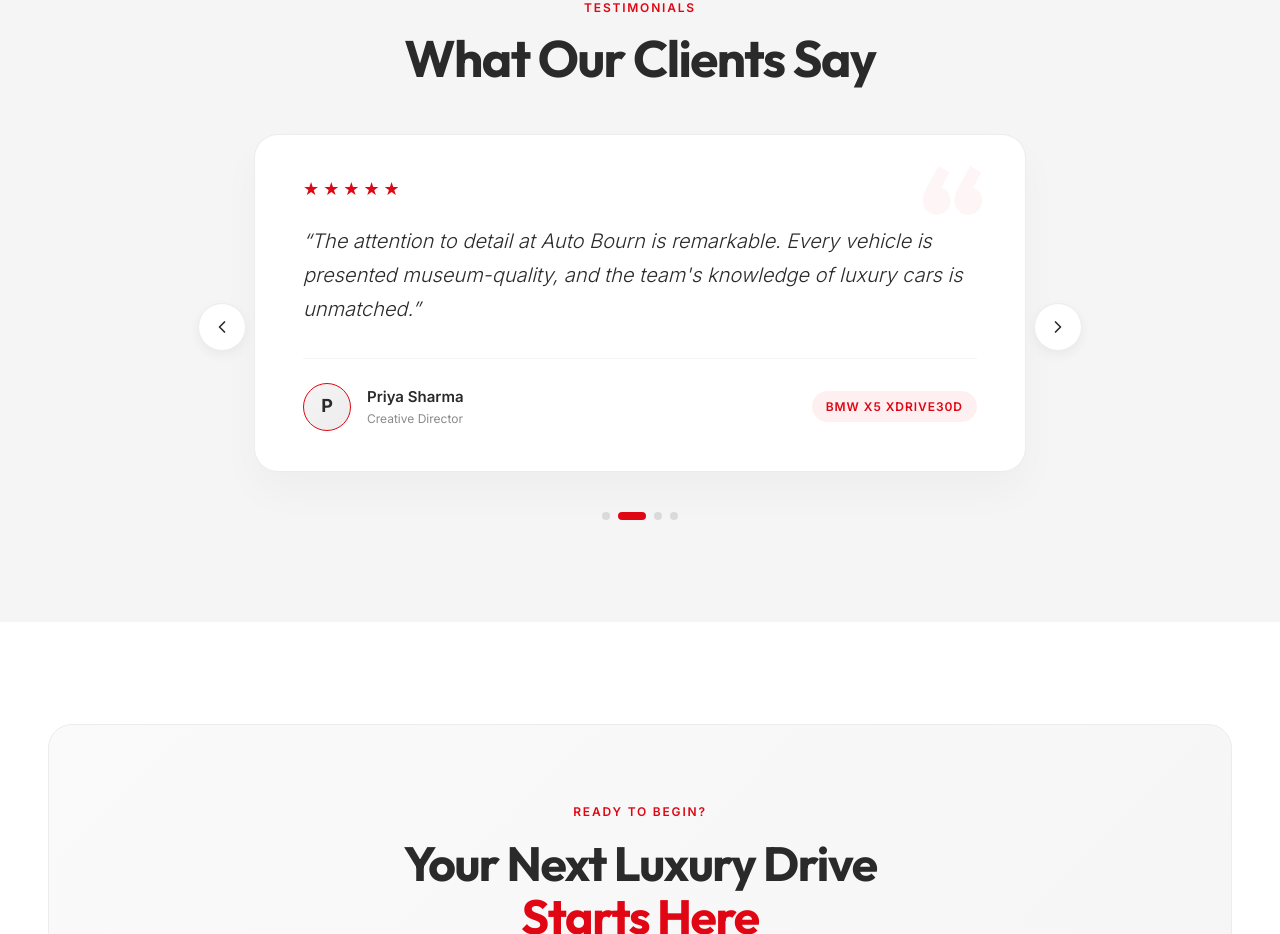
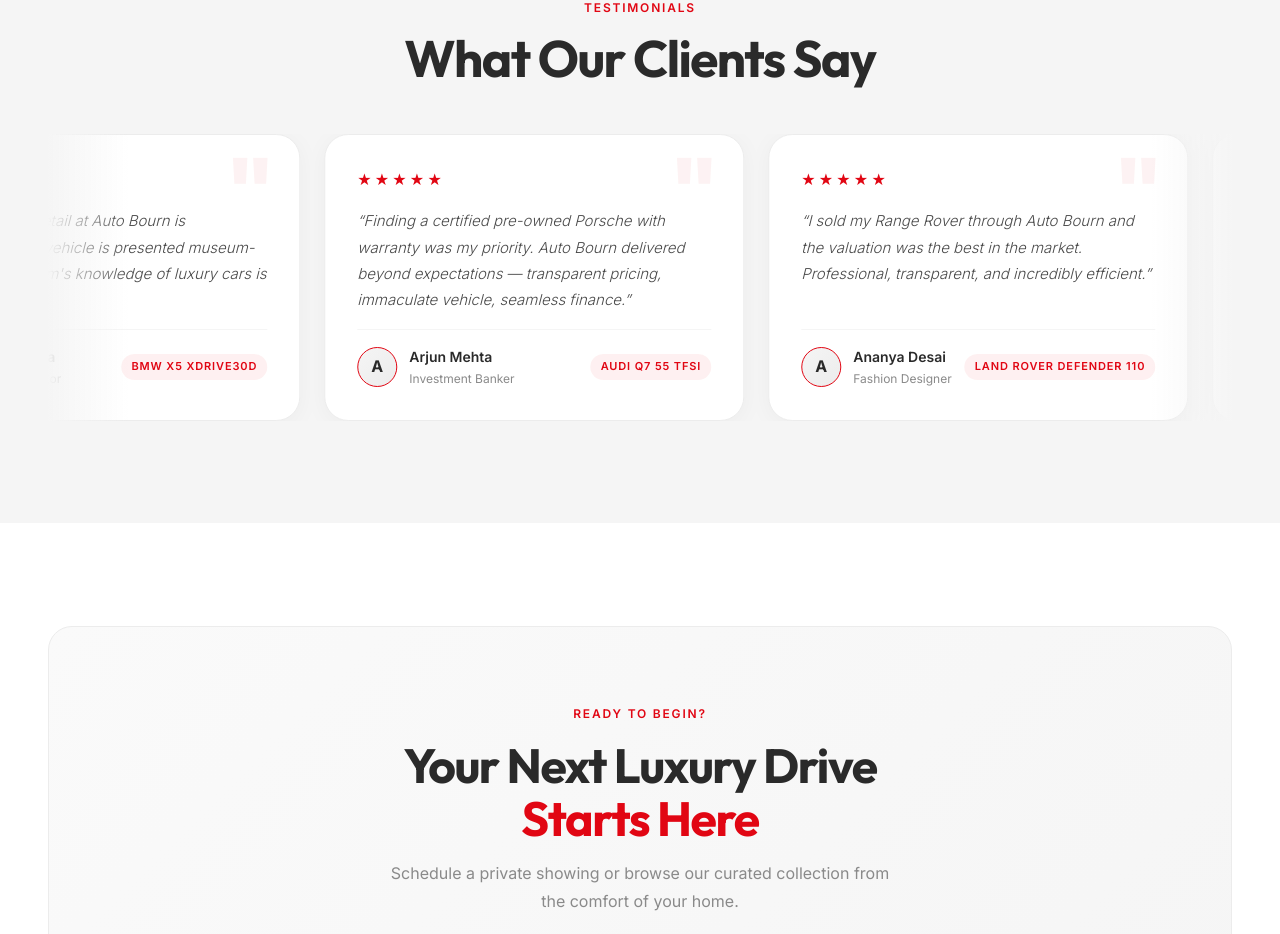
Before and after one commit to axiavalue/autobourn2, a Next.js app: page / in a window 1280 px wide. Shown: the part 5620-6554 px from the top of the page. Built offline with nearby package versions, Linux system fonts and the light colour scheme.

Commit message:
task-5: infinite CSS marquee carousel with pause-on-hover

```diff
--- a/src/components/TestimonialCarousel.tsx
+++ b/src/components/TestimonialCarousel.tsx
@@ -1,7 +1,6 @@
 'use client';
 
-import React, { useState, useEffect, useRef } from 'react';
-import { motion, AnimatePresence } from 'framer-motion';
+import React, { useRef, useState } from 'react';
 import { Testimonial } from '@/data/vehicles';
 
 interface TestimonialCarouselProps {
@@ -9,275 +8,122 @@ interface TestimonialCarouselProps {
 }
 
 export default function TestimonialCarousel({ testimonials }: TestimonialCarouselProps) {
-  const [currentIndex, setCurrentIndex] = useState(0);
-  const [direction, setDirection] = useState(0); // -1 for left, 1 for right
-  const [isPaused, setIsPaused] = useState(false);
-  const autoPlayRef = useRef<NodeJS.Timeout | null>(null);
-
-  const startAutoPlay = () => {
-    stopAutoPlay();
-    autoPlayRef.current = setInterval(() => {
-      handleNext();
-    }, 5000);
-  };
-
-  const stopAutoPlay = () => {
-    if (autoPlayRef.current) {
-      clearInterval(autoPlayRef.current);
-    }
-  };
-
-  useEffect(() => {
-    if (!isPaused) {
-      startAutoPlay();
-    } else {
-      stopAutoPlay();
-    }
-    return () => stopAutoPlay();
-  }, [isPaused, currentIndex]);
-
-  const handleNext = () => {
-    setDirection(1);
-    setCurrentIndex((prevIndex) => (prevIndex + 1) % testimonials.length);
-  };
-
-  const handlePrev = () => {
-    setDirection(-1);
-    setCurrentIndex((prevIndex) => (prevIndex - 1 + testimonials.length) % testimonials.length);
-  };
-
-  const handleDotClick = (index: number) => {
-    setDirection(index > currentIndex ? 1 : -1);
-    setCurrentIndex(index);
-  };
-
-  const slideVariants = {
-    enter: (dir: number) => ({
-      x: dir > 0 ? 120 : -120,
-      opacity: 0,
-    }),
-    center: {
-      x: 0,
-      opacity: 1,
-    },
-    exit: (dir: number) => ({
-      x: dir < 0 ? 120 : -120,
-      opacity: 0,
-    }),
-  };
+  const trackRef = useRef<HTMLDivElement>(null);
+  const [paused, setPaused] = useState(false);
 
   if (!testimonials || testimonials.length === 0) return null;
 
-  const currentTestimonial = testimonials[currentIndex];
+  const items = [...testimonials, ...testimonials, ...testimonials];
 
   return (
     <div
-      onMouseEnter={() => setIsPaused(true)}
-      onMouseLeave={() => setIsPaused(false)}
+      style={{ position: 'relative', overflow: 'hidden', width: '100%' }}
+      onMouseEnter={() => setPaused(true)}
+      onMouseLeave={() => setPaused(false)}
+    >
+      <div style={{
+        position: 'absolute', top: 0, left: 0, width: '80px', height: '100%',
+        background: 'linear-gradient(to right, #F5F5F5, transparent)',
+        zIndex: 2, pointerEvents: 'none',
+      }} />
+      <div style={{
+        position: 'absolute', top: 0, right: 0, width: '80px', height: '100%',
+        background: 'linear-gradient(to left, #F5F5F5, transparent)',
+        zIndex: 2, pointerEvents: 'none',
+      }} />
+
+      <div
+        ref={trackRef}
+        className="testimonial-track"
         style={{
-        position: 'relative',
-        maxWidth: '900px',
-        margin: '0 auto',
-        padding: '0 4rem',
+          display: 'flex',
+          gap: '1.5rem',
+          width: 'max-content',
+          animationPlayState: paused ? 'paused' : 'running',
         }}
       >
-      <div style={{ position: 'relative', width: '100%', minHeight: '260px' }}>
-        <AnimatePresence initial={false} custom={direction} mode="wait">
-          <motion.div
-            key={currentIndex}
-            custom={direction}
-            variants={slideVariants}
-            initial="enter"
-            animate="center"
-            exit="exit"
-            transition={{ duration: 0.5, ease: [0.16, 1, 0.3, 1] }}
+        {items.map((t, i) => (
+          <div
+            key={i}
             style={{
-              width: '100%',
+              width: 'clamp(280px, 35vw, 420px)',
+              flexShrink: 0,
               background: '#FFFFFF',
               borderRadius: '24px',
-              padding: '2.5rem clamp(1.5rem, 4vw, 3rem)',
+              padding: '2rem clamp(1.25rem, 3vw, 2rem)',
               border: '1px solid #ECECEC',
-              boxShadow: '0 20px 40px rgba(0, 0, 0, 0.03)',
+              boxShadow: '0 4px 24px rgba(0,0,0,0.04)',
               display: 'flex',
               flexDirection: 'column',
-              justifyContent: 'space-between',
+              gap: '1rem',
+              position: 'relative',
             }}
           >
-            <div>
-              {/* Quote Mark Icon Accent */}
-              <div style={{
-                position: 'absolute',
-                top: '1rem',
-                right: '2.5rem',
-                fontSize: '8rem',
-                lineHeight: 1,
-                fontFamily: 'var(--font-primary), serif',
-                color: 'rgba(225,6,19,0.04)',
-                userSelect: 'none',
-                pointerEvents: 'none',
-                fontWeight: 900
-              }}>
-                “
-              </div>
-              <div style={{ display: 'flex', gap: '0.25rem', marginBottom: '1.25rem', position: 'relative', zIndex: 2 }}>
-                {Array.from({ length: currentTestimonial.rating }).map((_, j) => (
-                  <span key={j} style={{ color: '#E10613', fontSize: '1.125rem' }}>★</span>
+            <span style={{
+              position: 'absolute', top: '0.75rem', right: '1.5rem',
+              fontSize: '5rem', lineHeight: 1, color: 'rgba(225,6,19,0.05)',
+              fontWeight: 900, pointerEvents: 'none', userSelect: 'none',
+            }}>"</span>
+
+            <div style={{ display: 'flex', gap: '0.2rem' }}>
+              {Array.from({ length: t.rating }).map((_, j) => (
+                <span key={j} style={{ color: '#E10613', fontSize: '1rem' }}>★</span>
               ))}
             </div>
+
             <p style={{
               fontFamily: 'var(--font-secondary)',
-                fontSize: 'clamp(1.05rem, 2vw, 1.25rem)',
-                lineHeight: 1.7,
-                color: '#2A2A2A',
+              fontSize: '0.9375rem',
+              lineHeight: 1.75,
+              color: '#4A4A4A',
               fontWeight: 300,
-                marginBottom: '2rem',
               fontStyle: 'italic',
+              flexGrow: 1,
               position: 'relative',
-                zIndex: 2
+              zIndex: 1,
             }}>
-                &ldquo;{currentTestimonial.content}&rdquo;
+              &ldquo;{t.content}&rdquo;
             </p>
-            </div>
 
             <div style={{
-              display: 'flex',
-              alignItems: 'center',
-              justifyContent: 'space-between',
-              borderTop: '1px solid #F5F5F5',
-              paddingTop: '1.5rem',
-              position: 'relative',
-              zIndex: 2
+              display: 'flex', alignItems: 'center', justifyContent: 'space-between',
+              borderTop: '1px solid #F5F5F5', paddingTop: '1rem',
             }}>
-              <div style={{ display: 'flex', alignItems: 'center', gap: '1rem' }}>
+              <div style={{ display: 'flex', alignItems: 'center', gap: '0.75rem' }}>
                 <div style={{
-                  width: '48px',
-                  height: '48px',
-                  borderRadius: '50%',
-                  background: 'linear-gradient(135deg, #F5F5F5 0%, #ECECEC 100%)',
-                  display: 'flex',
-                  alignItems: 'center',
-                  justifyContent: 'center',
-                  fontSize: '1.125rem',
-                  fontWeight: 700,
-                  color: '#2A2A2A',
-                  border: '1px solid #E10613'
+                  width: '40px', height: '40px', borderRadius: '50%',
+                  background: 'linear-gradient(135deg, #F5F5F5, #ECECEC)',
+                  display: 'flex', alignItems: 'center', justifyContent: 'center',
+                  fontSize: '1rem', fontWeight: 700, color: '#2A2A2A',
+                  border: '1px solid #E10613', flexShrink: 0,
                 }}>
-                  {currentTestimonial.name[0]}
+                  {t.name[0]}
                 </div>
                 <div>
-                  <p style={{ fontSize: '0.9375rem', fontWeight: 600, color: '#2A2A2A' }}>{currentTestimonial.name}</p>
-                  <p style={{ fontSize: '0.75rem', color: '#8A8A8A' }}>{currentTestimonial.role}</p>
+                  <p style={{ fontSize: '0.875rem', fontWeight: 600, color: '#2A2A2A' }}>{t.name}</p>
+                  <p style={{ fontSize: '0.75rem', color: '#8A8A8A' }}>{t.role}</p>
                 </div>
               </div>
-              <div style={{
-                background: 'rgba(225,6,19,0.06)',
-                color: '#E10613',
-                fontSize: '0.75rem',
-                fontWeight: 600,
-                padding: '6px 14px',
-                borderRadius: '999px',
-                letterSpacing: '0.08em',
-                textTransform: 'uppercase'
+              <span style={{
+                background: 'rgba(225,6,19,0.06)', color: '#E10613',
+                fontSize: '0.6875rem', fontWeight: 600, padding: '4px 10px',
+                borderRadius: '999px', letterSpacing: '0.08em', textTransform: 'uppercase',
+                whiteSpace: 'nowrap',
               }}>
-                {currentTestimonial.vehicle}
+                {t.vehicle}
+              </span>
             </div>
           </div>
-          </motion.div>
-        </AnimatePresence>
-      </div>
-
-      {/* Navigation Arrows */}
-      <button
-        onClick={handlePrev}
-        aria-label="Previous Testimonial"
-        style={{
-          position: 'absolute',
-          left: '0.5rem',
-          top: '50%',
-          transform: 'translateY(-50%)',
-          width: '48px',
-          height: '48px',
-          borderRadius: '50%',
-          background: '#FFFFFF',
-          border: '1px solid #ECECEC',
-          boxShadow: '0 4px 12px rgba(0,0,0,0.05)',
-          display: 'flex',
-          alignItems: 'center',
-          justifyContent: 'center',
-          cursor: 'pointer',
-          color: '#2A2A2A',
-          transition: 'all 0.3s ease',
-          zIndex: 10
-        }}
-        className="carousel-nav-btn"
-      >
-        <svg width="20" height="20" viewBox="0 0 24 24" fill="none" stroke="currentColor" strokeWidth="2" strokeLinecap="round" strokeLinejoin="round">
-          <polyline points="15 18 9 12 15 6" />
-        </svg>
-      </button>
-
-      <button
-        onClick={handleNext}
-        aria-label="Next Testimonial"
-        style={{
-          position: 'absolute',
-          right: '0.5rem',
-          top: '50%',
-          transform: 'translateY(-50%)',
-          width: '48px',
-          height: '48px',
-          borderRadius: '50%',
-          background: '#FFFFFF',
-          border: '1px solid #ECECEC',
-          boxShadow: '0 4px 12px rgba(0,0,0,0.05)',
-          display: 'flex',
-          alignItems: 'center',
-          justifyContent: 'center',
-          cursor: 'pointer',
-          color: '#2A2A2A',
-          transition: 'all 0.3s ease',
-          zIndex: 10
-        }}
-        className="carousel-nav-btn"
-      >
-        <svg width="20" height="20" viewBox="0 0 24 24" fill="none" stroke="currentColor" strokeWidth="2" strokeLinecap="round" strokeLinejoin="round">
-          <polyline points="9 18 15 12 9 6" />
-        </svg>
-      </button>
-
-      {/* Dots Indicator */}
-      <div style={{
-        display: 'flex',
-        justifyContent: 'center',
-        gap: '0.5rem',
-        marginTop: '2.5rem'
-      }}>
-        {testimonials.map((_, index) => (
-          <button
-            key={index}
-            onClick={() => handleDotClick(index)}
-            aria-label={`Go to testimonial ${index + 1}`}
-            style={{
-              width: index === currentIndex ? '28px' : '8px',
-              height: '8px',
-              borderRadius: '999px',
-              background: index === currentIndex ? '#E10613' : '#DADADA',
-              border: 'none',
-              cursor: 'pointer',
-              transition: 'all 0.3s cubic-bezier(0.16, 1, 0.3, 1)',
-              padding: 0
-            }}
-          />
         ))}
       </div>
 
       <style jsx global>{`
-        .carousel-nav-btn:hover {
-          border-color: #E10613 !important;
-          color: #E10613 !important;
-          background: #FFFFFF !important;
-          box-shadow: 0 8px 24px rgba(225,6,19,0.18) !important;
-          transform: translateY(-50%) scale(1.05) !important;
+        @keyframes testimonial-scroll {
+          0%   { transform: translateX(0); }
+          100% { transform: translateX(calc(-33.333%)); }
+        }
+        .testimonial-track {
+          animation: testimonial-scroll ${testimonials.length * 5}s linear infinite;
         }
       `}</style>
     </div>
```
Lines whose indentation alone changed are shown as unchanged.
